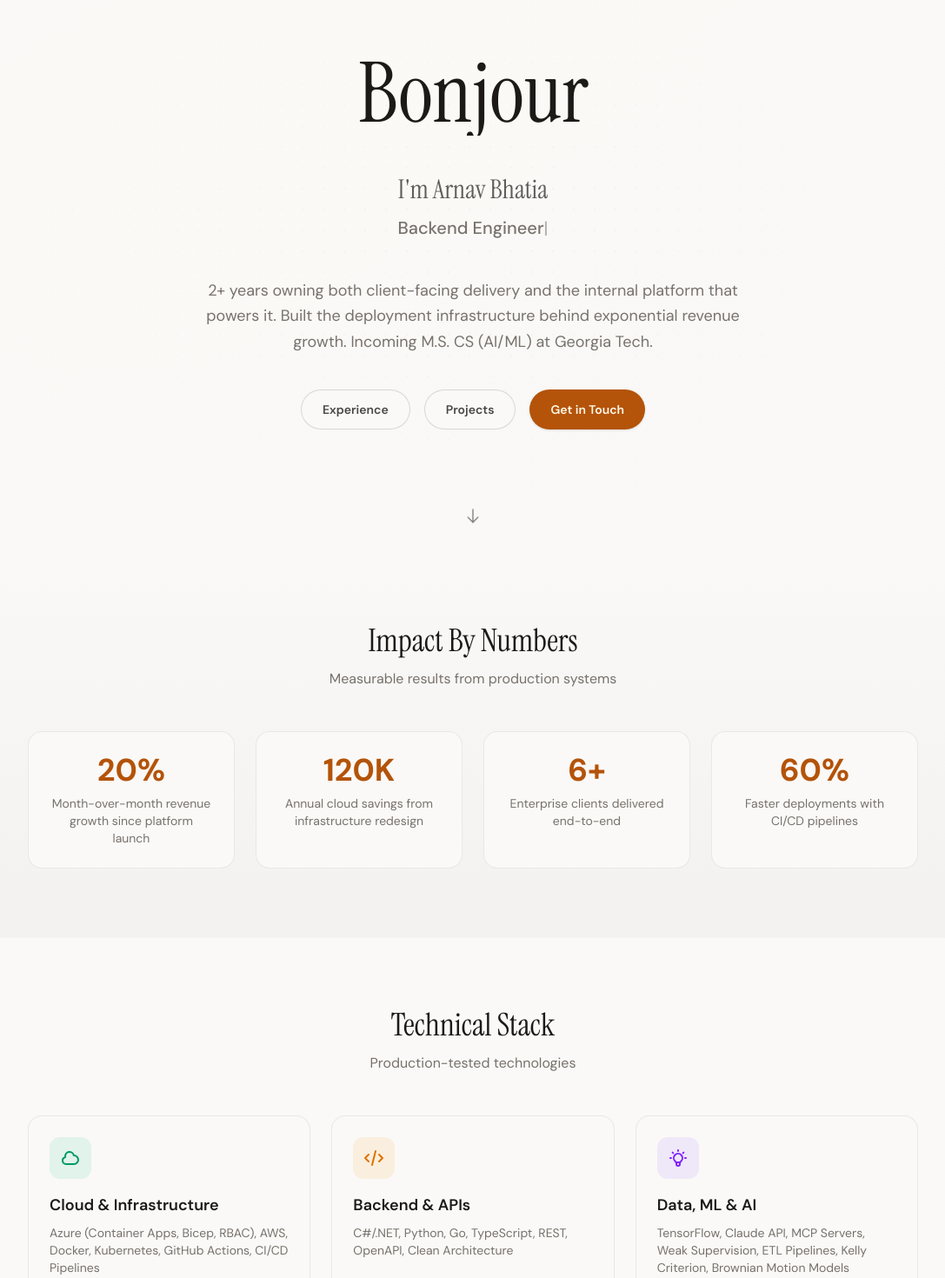
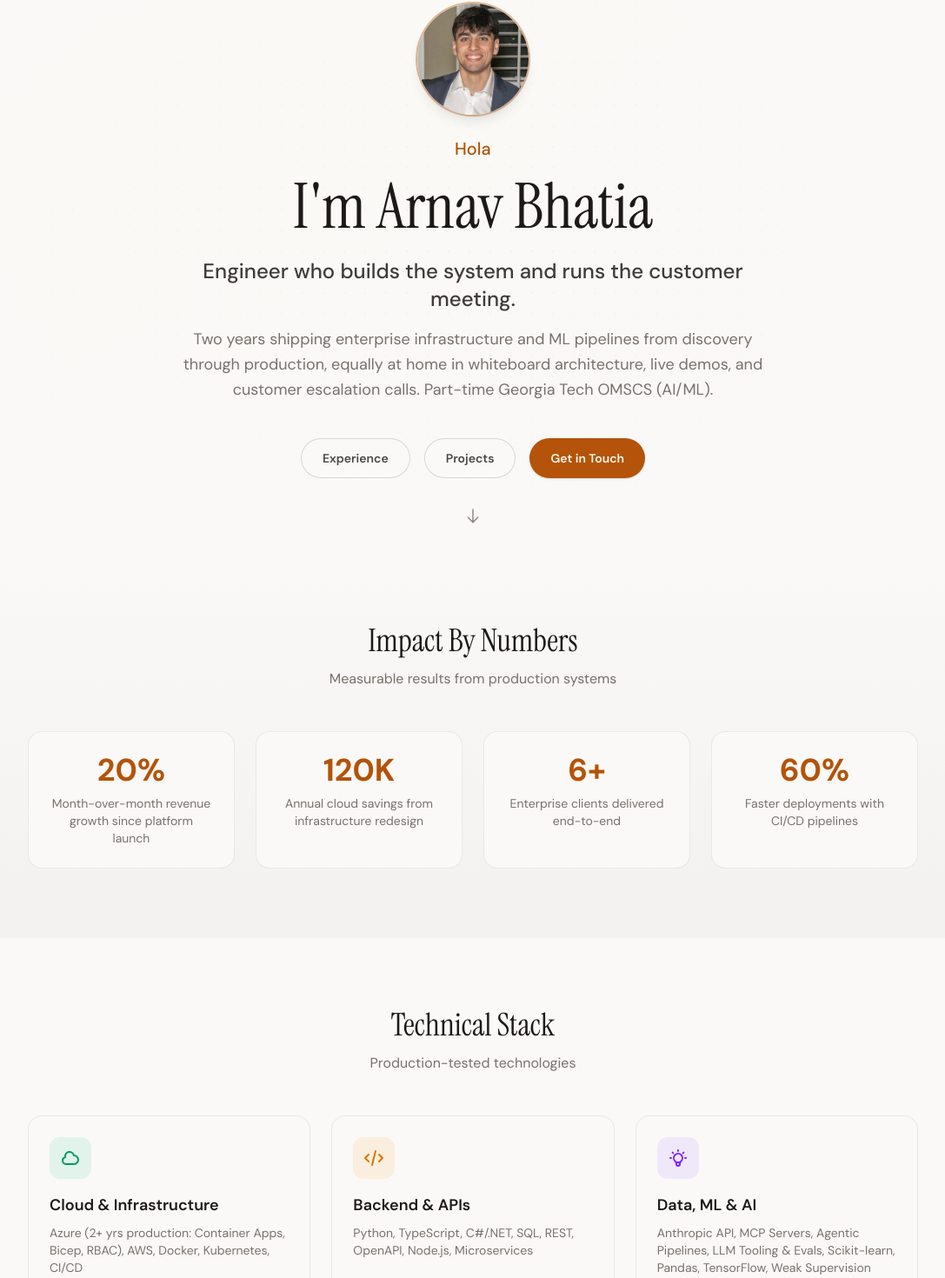
Before and after one commit to arnavbhatia1/arnavbhatia1.github.io, a Next.js app: page / in a window 1280 px wide. Shown: the part 152-1622 px from the top of the page at 87% size, without its empty margins (96-1183 px from the left). Built offline with nearby package versions, Linux system fonts and the light colour scheme.

Commit message:
Touch ups and bug fixes

```diff
--- a/app/components/OpenSource.tsx
+++ b/app/components/OpenSource.tsx
@@ -6,7 +6,7 @@ const repositories: Repository[] = [
   {
     name: "PolyBot",
     description:
-      "Implements Brownian motion probability modeling, Kelly Criterion position sizing, and a daily agentic learning pipeline that backtests performance and hot-swaps weight autonomously.",
+      "Live, profitable bot: 39% ROI over 3 months across 10k+ trades. Brownian-motion probability modeling, Kelly Criterion position sizing, and a daily agentic pipeline that backtests performance and hot-swaps weights autonomously.",
     language: "Python",
     stars: 0,
     url: "#",
@@ -24,7 +24,7 @@ const repositories: Repository[] = [
   {
     name: "MarketPulse",
     description:
-      "Sentiment intelligence for financial markets. Ingests posts from Reddit, Stocktwits, and news APIs, applies weak supervision with 16 labeling functions, and visualizes per-ticker sentiment through a Streamlit dashboard.",
+      "Sentiment intelligence for financial markets. Ingests financial news from Google News, Yahoo Finance, CNBC, and MarketWatch RSS feeds, applies weak supervision with 16 labeling functions, and visualizes per-ticker sentiment through a Streamlit dashboard.",
     language: "Python",
     stars: 1,
     url: "https://github.com/arnavbhatia1/MarketPulse",
@@ -33,7 +33,7 @@ const repositories: Repository[] = [
   {
     name: "CompanionMatcher",
     description:
-      "Web platform matching shelter dogs to grieving owners using semantic similarity. Built with React.js, Azure, and OpenAI Embeddings.",
+      "Web platform matching shelter dogs with prospective adopters using semantic similarity over OpenAI embeddings. Built with React, Azure, and OpenAI Embeddings.",
     language: "JavaScript",
     stars: 1,
     url: "https://github.com/arnavbhatia1/CompanionMatcher",
--- a/app/page.tsx
+++ b/app/page.tsx
@@ -1,6 +1,6 @@
 import Link from "next/link";
+import Image from "next/image";
 import Greetings from "./components/Greetings";
-import TypeWriter from "./components/TypeWriter";
 import OpenSource from "./components/OpenSource";
 import MetricsSection from "./components/MetricsSection";
 
@@ -37,26 +37,38 @@ export default function Home() {
         {/* Radial fade */}
         <div className="absolute inset-0 -z-10 bg-[radial-gradient(ellipse_at_center,transparent_0%,var(--background)_75%)]" />
 
-        <div className="max-w-4xl text-center">
-          {/* Greeting Animation */}
-          <div className="mb-4 font-serif text-5xl md:text-6xl lg:text-8xl leading-tight">
-            <Greetings intervalMs={1800} className="min-w-[3ch]" />
+        <div className="max-w-3xl text-center">
+          {/* Headshot */}
+          <div className="mb-7 flex justify-center">
+            <Image
+              src="/headshot.jpg"
+              alt="Arnav Bhatia"
+              width={128}
+              height={128}
+              priority
+              className="h-28 w-28 rounded-full object-cover shadow-lg ring-2 ring-accent/40 md:h-32 md:w-32"
+            />
+          </div>
+
+          {/* Greeting Animation (demoted to eyebrow) */}
+          <div className="mb-3 text-lg font-medium text-accent md:text-xl">
+            <Greetings intervalMs={2200} />
           </div>
 
           {/* Name */}
-          <h1 className="mb-3 font-serif text-2xl text-foreground/70 md:text-3xl">
+          <h1 className="mb-5 font-serif text-5xl leading-[1.05] md:text-7xl">
             I&apos;m Arnav Bhatia
           </h1>
 
-          {/* Typing Animation for Role */}
-          <div className="mb-8 h-10 text-lg font-medium text-muted md:text-xl">
-            <TypeWriter />
-          </div>
+          {/* Positioning line */}
+          <p className="mx-auto mb-4 max-w-2xl text-xl font-medium text-foreground/85 md:text-2xl">
+            Engineer who builds the system and runs the customer meeting.
+          </p>
 
           <p className="mx-auto mb-10 max-w-2xl text-base leading-relaxed text-muted md:text-lg">
-            2+ years owning both client-facing delivery and the internal platform that powers it.
-            Built the deployment infrastructure behind exponential revenue growth.
-            Incoming M.S. CS (AI/ML) at Georgia Tech.
+            Two years shipping enterprise infrastructure and ML pipelines from discovery through
+            production, equally at home in whiteboard architecture, live demos, and customer
+            escalation calls. Part-time Georgia Tech OMSCS (AI/ML).
           </p>
 
           <div className="flex flex-wrap justify-center gap-4">
@@ -104,7 +116,7 @@ export default function Home() {
               </div>
               <h3 className="mb-2 text-lg font-semibold">Cloud & Infrastructure</h3>
               <p className="text-sm text-muted">
-                Azure (Container Apps, Bicep, RBAC), AWS, Docker, Kubernetes, GitHub Actions, CI/CD Pipelines
+                Azure (2+ yrs production: Container Apps, Bicep, RBAC), AWS, Docker, Kubernetes, CI/CD
               </p>
             </div>
 
@@ -116,7 +128,7 @@ export default function Home() {
               </div>
               <h3 className="mb-2 text-lg font-semibold">Backend & APIs</h3>
               <p className="text-sm text-muted">
-                C#/.NET, Python, Go, TypeScript, REST, OpenAPI, Clean Architecture
+                Python, TypeScript, C#/.NET, SQL, REST, OpenAPI, Node.js, Microservices
               </p>
             </div>
 
@@ -128,7 +140,7 @@ export default function Home() {
               </div>
               <h3 className="mb-2 text-lg font-semibold">Data, ML & AI</h3>
               <p className="text-sm text-muted">
-                TensorFlow, Claude API, MCP Servers, Weak Supervision, ETL Pipelines, Kelly Criterion, Brownian Motion Models
+                Anthropic API, MCP Servers, Agentic Pipelines, LLM Tooling & Evals, Scikit-learn, Pandas, TensorFlow, Weak Supervision
               </p>
             </div>
           </div>
@@ -153,7 +165,7 @@ export default function Home() {
                 </div>
                 <h3 className="mb-2 text-lg font-semibold">MoZeus Forge: Internal Deployment Platform</h3>
                 <p className="text-sm text-muted">
-                  Designed and built a .NET 9 Blazor application that automates Azure infrastructure provisioning via Bicep templates. Cut new-account onboarding from 4 weeks to 1 day. Direct contributor to 20% MoM revenue growth.
+                  Designed and built a .NET 9 Blazor application that automates Azure infrastructure provisioning via Bicep templates. Cut new-account onboarding from 4 weeks to 1 day, turning bespoke client engagements into repeatable, productized deployments.
                 </p>
               </div>
             </div>
--- a/app/projects/page.tsx
+++ b/app/projects/page.tsx
@@ -46,7 +46,7 @@ const Card = ({ p }: { p: Project }) => (
 );
 
 const WORK: Project[] = [
-  { title: "MoZeus Forge: Internal Deployment Platform", blurb: "Designed and built from scratch a .NET 9 Blazor Server application that automates Azure infrastructure provisioning using Bicep templates. Strategy Pattern with IDeploymentRequestBuilder for extensible resource types. Dynamic Template Catalog that auto-parses Bicep parameters and generates deployment forms. Includes an MCP Server exposing 10 tools to AI agents, a REST API with 8 endpoints, role-based access control with three permission tiers, and Azure SQL with Entity Framework Core (soft delete, optimistic concurrency). Cut new-account onboarding from 4 weeks to 1 day.", impact: "20% month-over-month revenue growth. Turned bespoke client engagements into productized, repeatable deployments.", tech: [".NET 9","Blazor Server","Bicep","Azure","Clean Architecture","Strategy Pattern","EF Core","MCP Server"] },
+  { title: "MoZeus Forge: Internal Deployment Platform", blurb: "Designed and built from scratch a .NET 9 Blazor Server application that automates Azure infrastructure provisioning using Bicep templates. Strategy Pattern with IDeploymentRequestBuilder for extensible resource types. Dynamic Template Catalog that auto-parses Bicep parameters and generates deployment forms. Includes an MCP Server exposing 10 tools to AI agents, a REST API with 8 endpoints, role-based access control with three permission tiers, and Azure SQL with Entity Framework Core (soft delete, optimistic concurrency). Cut new-account onboarding from 4 weeks to 1 day.", impact: "Turned bespoke client engagements into productized, repeatable deployments, contributing to the platform's measurable revenue impact.", tech: [".NET 9","Blazor Server","Bicep","Azure","Clean Architecture","Strategy Pattern","EF Core","MCP Server"] },
   { title: "Dynamic Package Loading Architecture", blurb: "Runtime plugin architecture where a single shared container image loads client-specific business logic by downloading NuGet packages from Azure DevOps Artifacts at request time. ConsumerFactoryLoader reads activation config from Azure Table Storage, downloads client NuGet packages via Managed Identity, instantiates the factory via reflection, and processes the request. Packages cached in memory after first download. No container rebuilds when adding new clients.", impact: "Adding a new client became a configuration and package publish, not a deployment. Fundamental shift in delivery velocity.", tech: ["C#/.NET 9","NuGet","Azure Table Storage","Managed Identity","Reflection","Container Apps"] },
   { title: "Cloud Cost Optimization", blurb: "Audited every running Container App and redesigned the entire container infrastructure around scale-to-zero. Minimum replicas to zero, consumption workload profiles, event-driven scaling rules. Standardized these patterns inside Forge so every future client deployment gets cost-efficient defaults from day one.", impact: "$20K/month to $10K/month. 50% reduction. $120K annual savings.", tech: ["Azure Container Apps","Scale-to-Zero","Consumption Profiles","IaC"] },
   { title: "ML Model Publishing Pipeline", blurb: "Standardized ML publishing pipeline across 8 production environments. GitHub Actions, JFrog Artifactory, automated rollback triggers tied to health checks, full deployment traceability. Designed a compensation pattern for partial deployment failures across environment chains, not in the original spec but clearly necessary. Adopted as company-wide reference standard within two quarters.", impact: "60% faster deployments. Compliance audit passed on first review.", tech: ["GitHub Actions","JFrog","Azure","Python","CI/CD"] },
@@ -55,10 +55,10 @@ const WORK: Project[] = [
 ];
 
 const PERSONAL: Project[] = [
-  { title: "PolyBot: Quantitative Prediction Market Trader", blurb: "Fully automated trading bot for 5-minute BTC Up/Down contracts on Polymarket. Computes mathematical probability using Brownian motion (z-score from distance/volatility/time maps to probability via logistic function), compares to market implied probability, and trades when mispricing exceeds threshold. Kelly Criterion position sizing at conservative 0.15 fraction for binary outcomes. Active position management uses the same model for entry and exit. Nightly AI learning pipeline: BiasDetector analyzes resolved trades, sends to Claude API, gets structured JSON weight adjustments, backtests, and auto-adopts if Sharpe improves 3%+. Full Discord bot interface for monitoring.", impact: "Production system with 191 automated tests. Paper and live trading modes sharing the same interface. SQLite state store, versioned config, real-time Discord command interface.", tech: ["Python","Brownian Motion","Kelly Criterion","Claude API","Discord.py","SQLite","Polymarket CLOB","Pytest"], code: "https://github.com/arnavbhatia1/PolyBot" },
-  { title: "FinancialMCP: Published MCP Server", blurb: "Open-source MCP server published to PyPI with 24 financial intelligence tools. Fundamentals, momentum, SEC EDGAR filings and insider trades, FRED macro indicators, Treasury yield curve, CFTC commitment of traders data, Google Trends, market regime detection, VIX analysis, and anomaly scanning. No API keys required for core functionality. Installable via pip, runnable via uvx. Compatible with Claude Desktop, Claude Code, and any MCP-compatible AI agent.", impact: "Published open-source package with real users, real API surface area to maintain, and real consequences for breaking changes. 210 automated tests.", tech: ["Python","MCP","yfinance","SEC EDGAR","FRED","CFTC","Treasury.gov","Google Trends","PyPI"], code: "https://github.com/arnavbhatia1/FinancialMCP", demo: "https://pypi.org/project/financial-mcp-server/" },
-  { title: "MarketPulse: Financial Sentiment Platform", blurb: "Ingests from Google News, Yahoo Finance, CNBC, and MarketWatch RSS feeds. 16 keyword, emoji, and structural labeling functions apply confidence-weighted votes in a weak supervision pipeline. TF-IDF and logistic regression classifier auto-trains at 200+ labeled samples. Top 50 tickers by mention volume with 7-day sentiment trends. Includes an autonomous paper-trading scalp bot with Kelly Criterion sizing from actual trade statistics, expected value computation, risk of ruin monitoring (auto-halves at 5%), and four smart exit triggers.", impact: "Data-centric ML thinking: programmatic labeling functions instead of manual annotation. 210 automated tests across MarketPulse and the MCP server.", tech: ["Python","scikit-learn","Streamlit","Weak Supervision","Kelly Criterion","Claude API","RSS","pandas"], code: "https://github.com/arnavbhatia1/MarketPulse" },
-  { title: "Shelter Match", blurb: "Full-stack platform connecting 3 shelters with prospective adopters using semantic matching powered by GPT-4. Dynamic shelter portals with real-time animal availability, filtering, and personalized recommendations.", impact: "AI-powered adoption matching.", tech: ["Python","OpenAI API","React","PostgreSQL"], code: "https://github.com/arnavbhatia1/CompanionMatcher" },
+  { title: "PolyBot: Quantitative Prediction Market Trader", blurb: "Fully automated trading bot for 5-minute BTC Up/Down contracts on Polymarket. Computes mathematical probability using Brownian motion (z-score from distance/volatility/time maps to probability via logistic function), compares to market implied probability, and trades when mispricing exceeds threshold. Kelly Criterion position sizing at conservative 0.15 fraction for binary outcomes. Active position management uses the same model for entry and exit. Nightly AI learning pipeline: BiasDetector analyzes resolved trades, sends to Claude API, gets structured JSON weight adjustments, backtests, and auto-adopts if Sharpe improves 3%+. Full Discord bot interface for monitoring.", impact: "Live and profitable: 39% ROI over 3 months across 10,000+ trades. Paper and live modes share one interface; SQLite state store, versioned config, 191 automated tests.", tech: ["Python","Brownian Motion","Kelly Criterion","Claude API","Discord.py","SQLite","Polymarket CLOB","Pytest"], code: "https://github.com/arnavbhatia1/PolyBot" },
+  { title: "FinancialMCP: Published MCP Server", blurb: "Open-source MCP server published to PyPI with 24 financial intelligence tools. Fundamentals, momentum, SEC EDGAR filings and insider trades, FRED macro indicators, Treasury yield curve, CFTC commitment of traders data, Google Trends, market regime detection, VIX analysis, and anomaly scanning. No API keys required for core functionality. Installable via pip, runnable via uvx. Compatible with Claude Desktop, Claude Code, and any MCP-compatible AI agent.", impact: "Published open-source package with real users, real API surface area to maintain, and real consequences for breaking changes. 50 automated tests.", tech: ["Python","MCP","yfinance","SEC EDGAR","FRED","CFTC","Treasury.gov","Google Trends","PyPI"], code: "https://github.com/arnavbhatia1/FinancialMCP", demo: "https://pypi.org/project/financial-mcp-server/" },
+  { title: "MarketPulse: Financial Sentiment Platform", blurb: "Ingests from Google News, Yahoo Finance, CNBC, and MarketWatch RSS feeds. 16 keyword, emoji, and structural labeling functions apply confidence-weighted votes in a weak supervision pipeline. TF-IDF and logistic regression classifier auto-trains at 200+ labeled samples. Top 50 tickers by mention volume with 7-day sentiment trends. Includes an autonomous paper-trading scalp bot with Kelly Criterion sizing from actual trade statistics, expected value computation, risk of ruin monitoring (auto-halves at 5%), and four smart exit triggers.", impact: "Data-centric ML thinking: programmatic labeling functions instead of manual annotation. 160 automated tests.", tech: ["Python","scikit-learn","Streamlit","Weak Supervision","Kelly Criterion","Claude API","RSS","pandas"], code: "https://github.com/arnavbhatia1/MarketPulse" },
+  { title: "CompanionMatcher", blurb: "Full-stack platform connecting shelters with prospective adopters using semantic matching over OpenAI embeddings. Dynamic shelter portals with real-time animal availability, filtering, and personalized recommendations.", impact: "AI-powered adoption matching.", tech: ["React","Azure","OpenAI Embeddings","Python"], code: "https://github.com/arnavbhatia1/CompanionMatcher" },
   { title: "TetrisBot: Reinforcement Learning Agent", blurb: "Trained a deep Q-learning agent to play Tetris, achieving 250 average lines cleared per game after 10 training episodes. Automated training pipelines with hyperparameter tuning and real-time GUI for evaluation.", impact: "Autonomous gameplay with optimized decision-making.", tech: ["Python","TensorFlow","Pygame","Deep Q-Learning"], code: "https://github.com/arnavbhatia1/TetrisBot" },
 ];
 
```
Also changed, not shown: app/components/SiteAnalytics.tsx (added, +35 -0 lines), app/contact/page.tsx (+41 -10 lines), app/experience/page.tsx (+4 -4 lines), app/layout.tsx (+6 -3 lines), app/lib/site-config.ts (+15 -1 lines), app/resume/page.tsx (+29 -2 lines), public/headshot.jpg (added), public/og-image.png (added).
